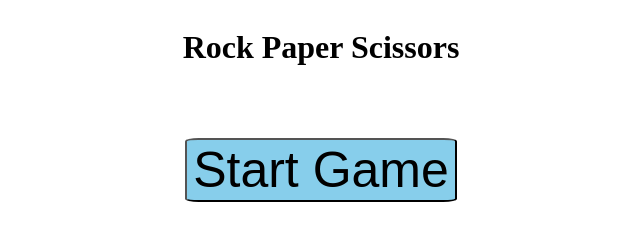
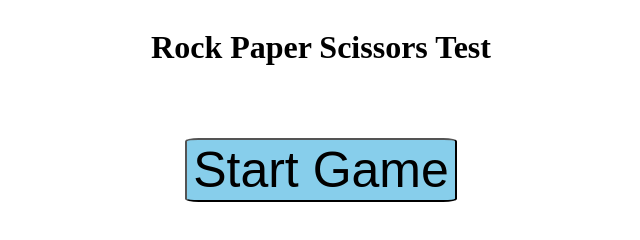
Before and after one commit to kyougene/Rock-Paper-Scissors, a plain HTML site: page index.html in a window 1280 px wide. Shown: the whole page, without its empty margins (319-959 px from the left). Drawn offline with Linux system fonts and the light colour scheme.

Commit message:
test commit

```diff
--- a/index.html
+++ b/index.html
@@ -9,7 +9,7 @@
 </head>
 <body>
     <div class="container">
-        <h1>Rock Paper Scissors</h1>
+        <h1>Rock Paper Scissors Test</h1>
         <button onclick="game()">Start Game</button>
     </div>
     <script src="main.js"></script>
```
